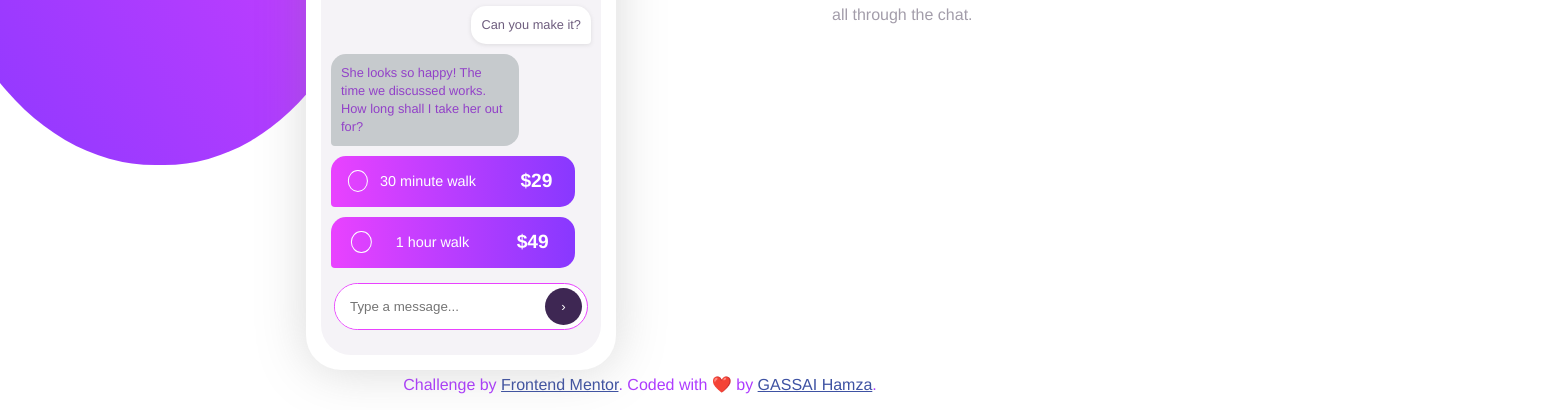
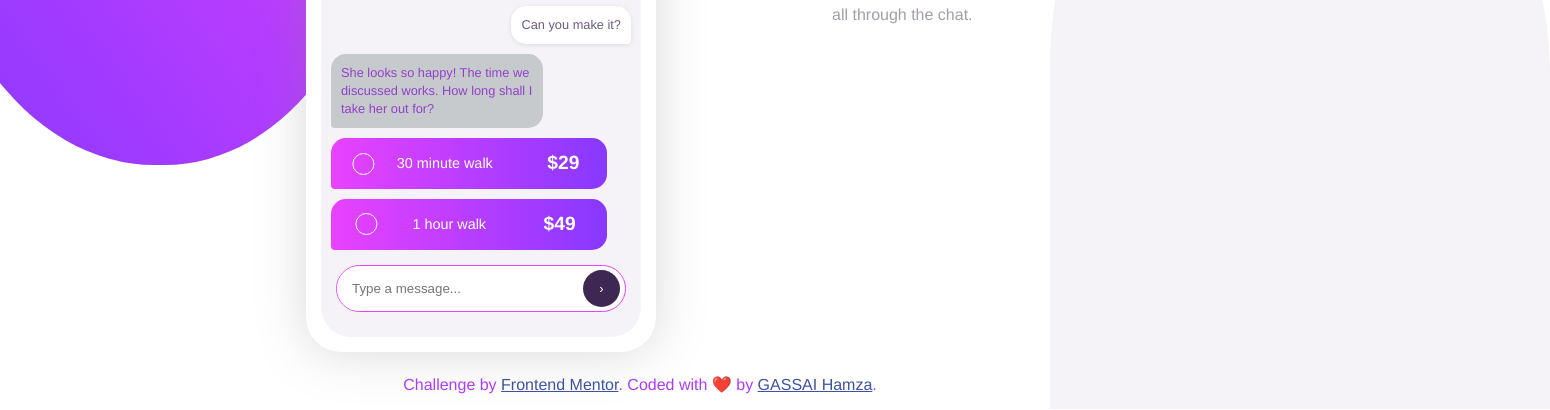
Before and after one commit to GHamza-Dev/chat-app-css-illustration-master-, a plain HTML site: page index.html in a window 1280 px wide. Shown: the part 495-905 px from the top of the page, 1550 px wide, since content can reach past the window. Drawn offline with Linux system fonts and the light colour scheme.

Commit message:
Add right shape

```diff
--- a/css/style.css
+++ b/css/style.css
@@ -52,6 +52,7 @@ ul{
 .container{
     width: 100vw;
     max-width: 1250px;
+    position: relative;
 }
 
 .left{
@@ -80,7 +81,7 @@ ul{
 /*** Phone
 **************/
 .phone{
-    --phone-width: 310px;
+    --phone-width: 350px;
     --top: 80px;
     --left: calc(var(--width) - var(--phone-width));
     position: absolute;
@@ -226,7 +227,8 @@ ul{
 
 .circle{
     color: transparent;
-    padding: 1px 6px;
+    width: 20px;
+    height: 20px;
     border-radius: 50%;
     border: 1px solid #fff;
     transform: translateX(-30%);
@@ -299,6 +301,7 @@ ul{
     text-align: center;
 }
 
+
 .right_content{
     margin: 2.5rem 0;
 }
@@ -323,6 +326,19 @@ ul{
         display: flex;
         justify-content: space-between;
     }
+
+    .container::after{
+        content: '';
+        width: 500px;
+        height: 660px;
+        background: rgb(245, 243, 247);
+        border-radius: 48% 50% 0 0 ;
+        position: absolute;
+        right: -300px;
+        bottom: -50px;
+        z-index: -1;
+    }
+
     .right{
         display: flex;
         align-items: center;
```
